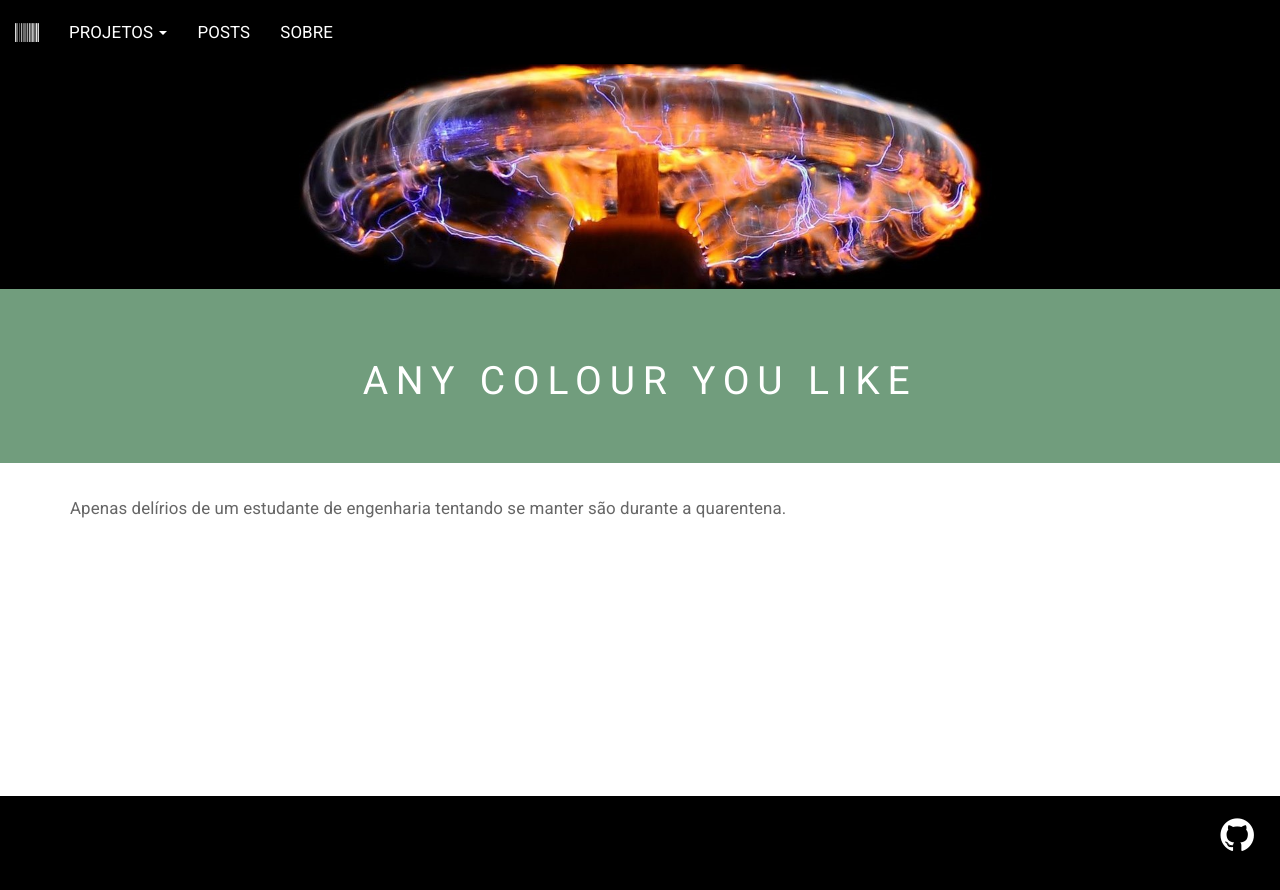
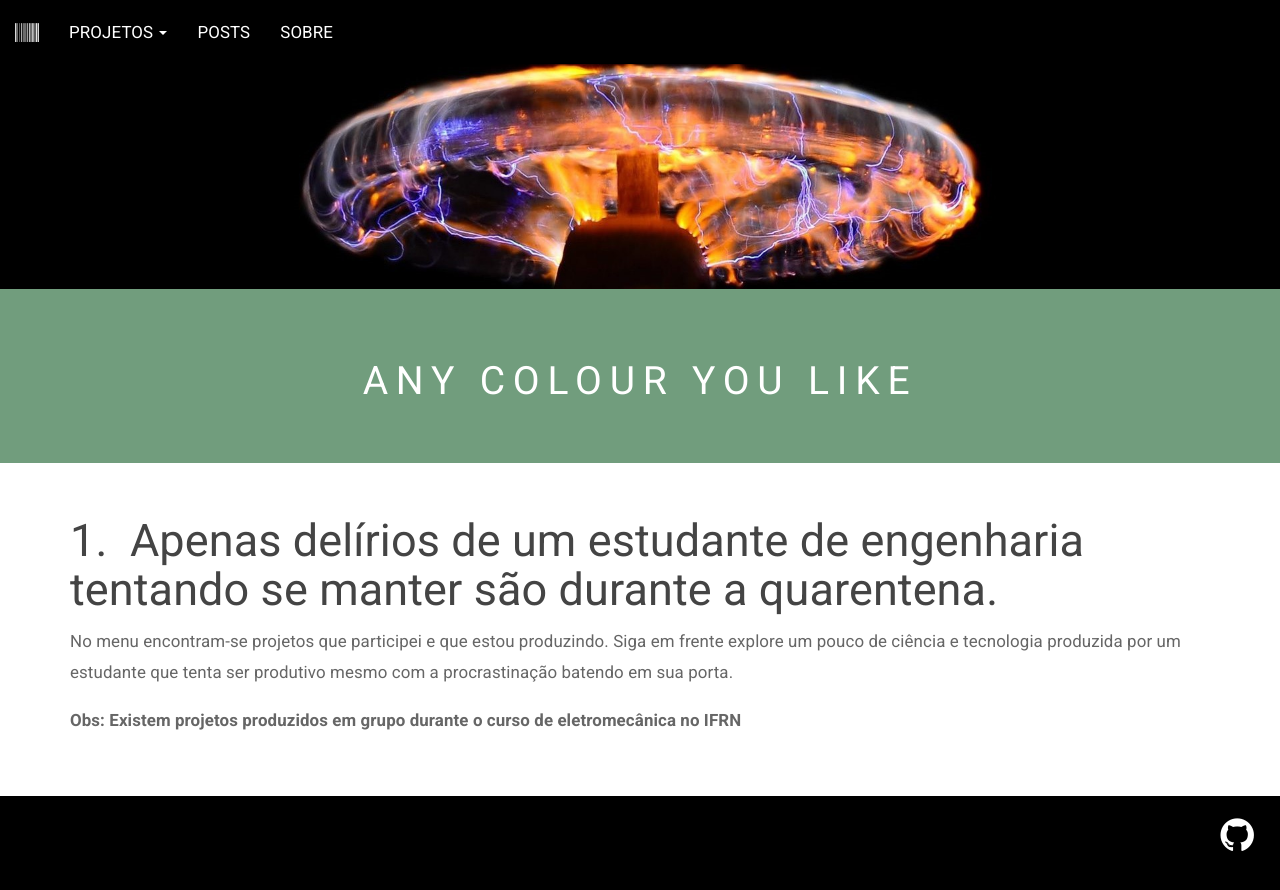
Before and after one commit to mvsn-ufrn/mvsn-ufrn.github.io, a Jekyll site: the page built from index.html, in a window 1280 px wide. Shown: the top 890 px of the page. Built offline with Jekyll 4.4.1, drawn with Linux system fonts in a browser that asks for light colours; the list of posts is cut into pages by our own code.

Commit message:
Update index.html

```diff
--- a/index.html
+++ b/index.html
@@ -4,5 +4,8 @@
 description:  Apenas delírios de um estudante de engenharia tentando se manter são na quarentena.
 comments: false
 ---
+<h2>Apenas delírios de um estudante de engenharia tentando se manter são durante a quarentena. </h2>
 
-Apenas delírios de um estudante de engenharia tentando se manter são durante a quarentena.
+<p>No menu encontram-se projetos que participei e que estou produzindo. Siga em frente explore um pouco de ciência e tecnologia produzida por um estudante que tenta ser produtivo mesmo com a procrastinação batendo em sua porta. </p>
+
+<b>Obs: Existem projetos produzidos em grupo durante o curso de eletromecânica no IFRN</b>
```
